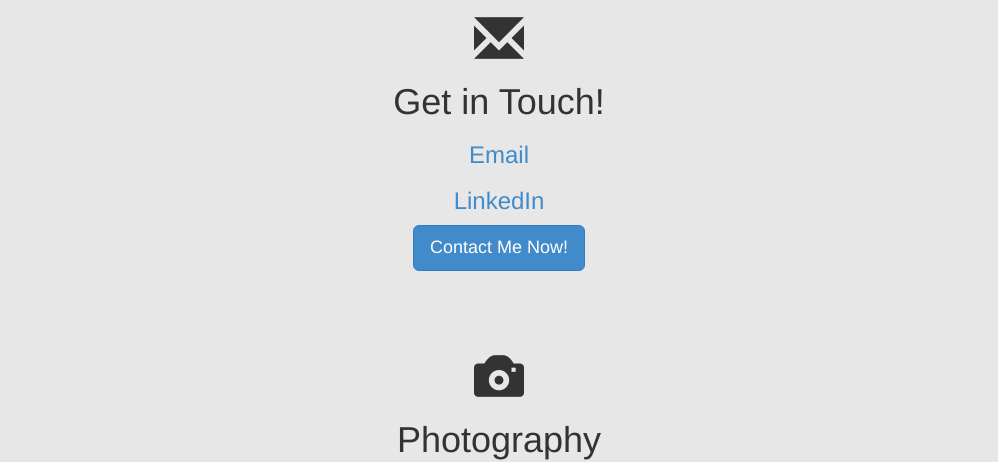
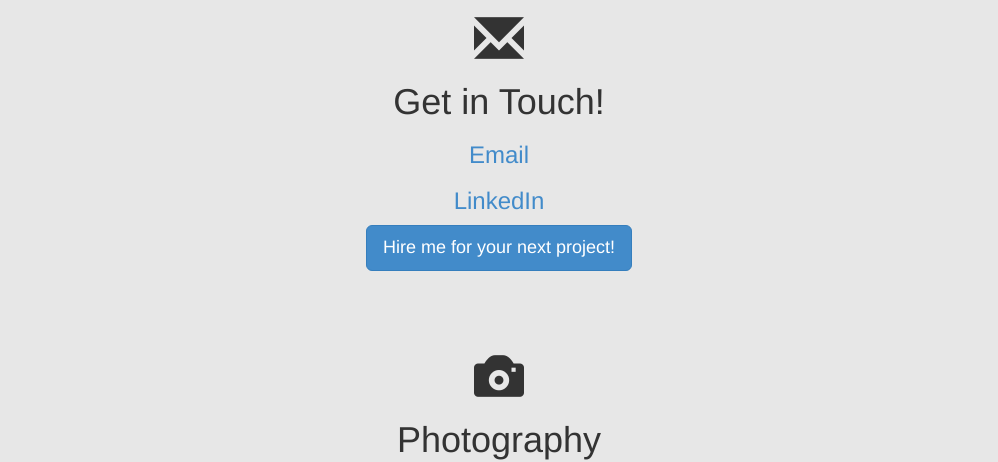
Before and after one commit to mirandakalish/portfolio, a plain HTML site: page index.html in a window 1280 px wide. Shown: the part 1021-1483 px from the top of the page, without its empty margins (141-1139 px from the left). Drawn offline with nearby package versions, Linux system fonts and the light colour scheme.

Commit message:
done done

```diff
--- a/index.html
+++ b/index.html
@@ -164,7 +164,7 @@
 
         <!-- Button trigger modal -->
         <button class="btn btn-primary btn-lg" data-toggle="modal" data-target="#signUpModal">
-          Contact Me Now!
+          Hire me for your next project!
         </button>
       </div>
     </div>
```
